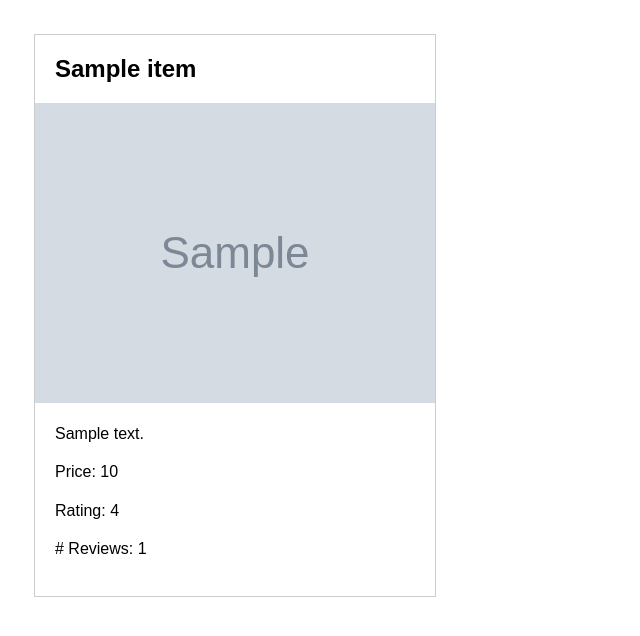
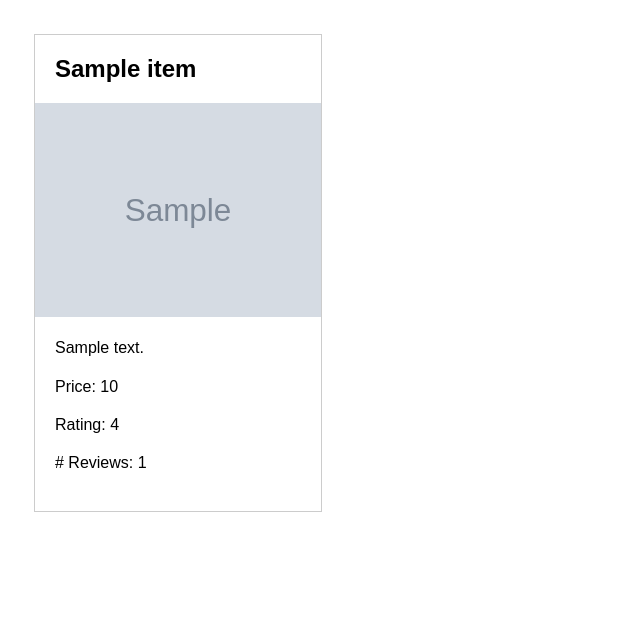
Before and after one commit to CaesarTY/webdev-labs, a Flask app: page /restaurant in a window 1280 px wide. Shown: the part 128-764 px from the top of the page, without its empty margins (0-640 px from the left). Run offline with Flask 2, Linux system fonts and the light colour scheme; grey boxes marked "Sample" are stand-in pictures; a database or web service that is not in the repository returns one stand-in record (values such as "Sample title"); data that the repository does not hold is empty; some libraries are stand-ins or nearby versions.

```diff
--- a/lab02/static/style.css
+++ b/lab02/static/style.css
@@ -48,6 +48,18 @@ section img, section video{
 
 
 /* Tablet Media Query */
+@media only screen and (min-width: 1000px) {
+    main{
+        flex-wrap: wrap;
+    }
+    section {
+        width: calc(25% - 20px);
+    }
+
+}
+
+
+/* Tablet Media Query */
 @media only screen and (max-width: 1000px) {
     main{
         flex-wrap: wrap;
@@ -60,6 +72,9 @@ section img, section video{
 
 /* Mobile Phone Media Query */
 @media only screen and (max-width: 600px) {
+    main{
+        flex-wrap: wrap;
+    }
     section {
         width: 100%;
     }
```
